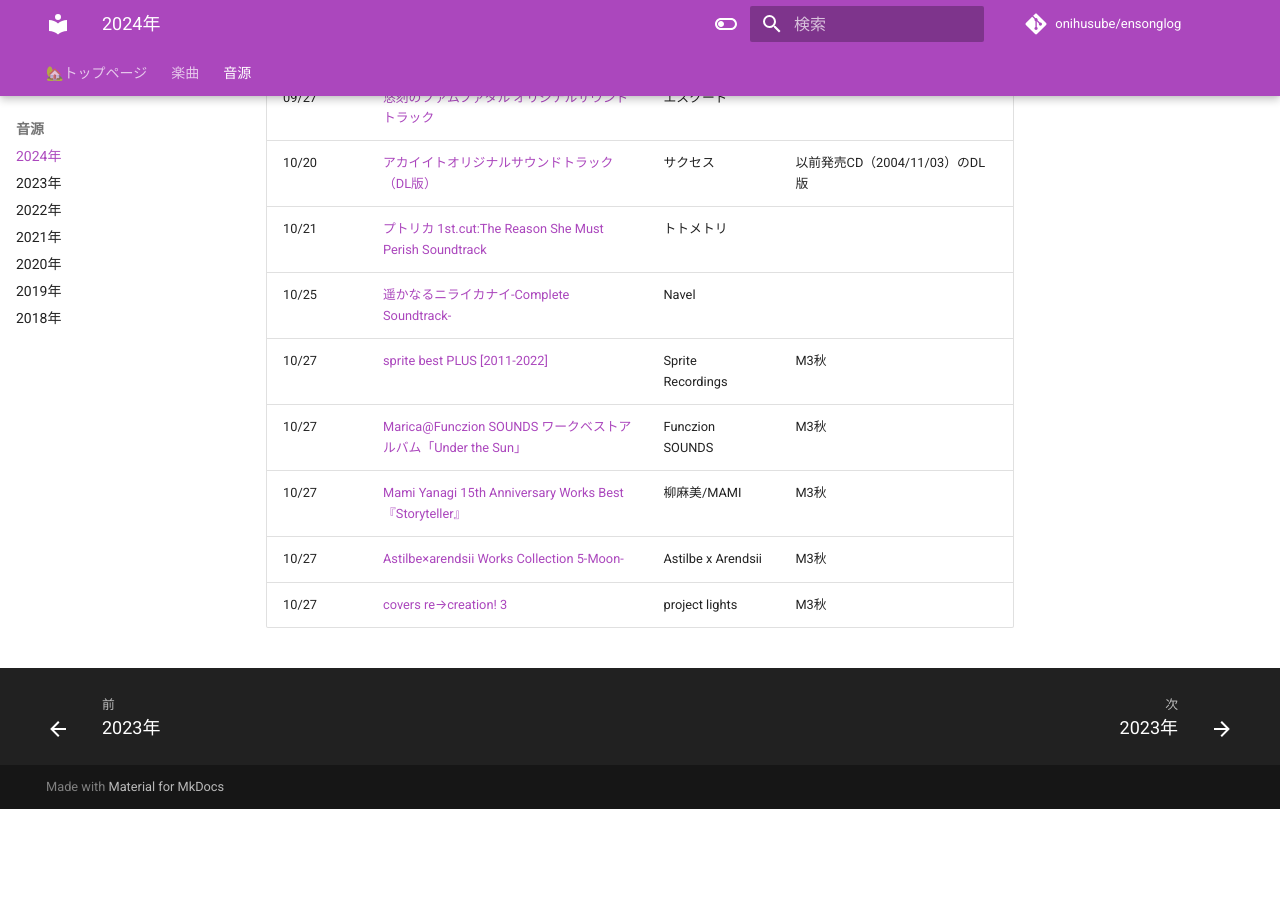
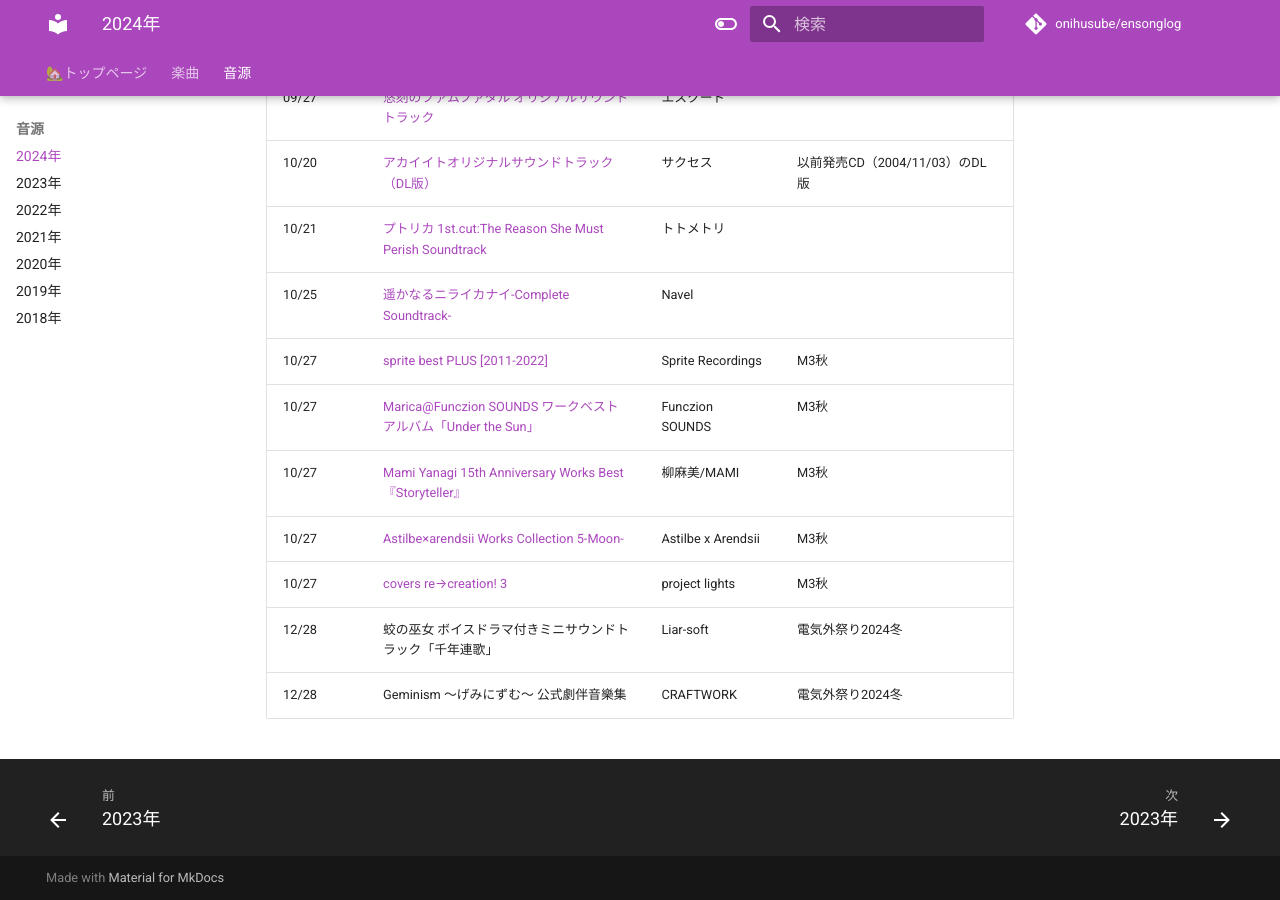
Before and after one commit to onihusube/ensonglog, an MkDocs documentation site: the page built from docs/2024/音源.md, in a window 1280 px wide and 900 px high, scrolled down 817 px. Built offline with MkDocs 1.6.1 and Material for MkDocs 9.7.7, drawn with Linux system fonts in a browser that asks for light colours; comment, search, counter and statistics services are not loaded; before the commit the page ends 1626 px from its top, so only the background shows below that.

Commit message:
電気外祭り関連追記

```diff
--- a/docs/2024/音源.md
+++ b/docs/2024/音源.md
@@ -26,3 +26,5 @@
 | 10/27 | [Mami Yanagi 15th Anniversary Works Best『Storyteller』](./%E9%9F%B3%E6%BA%90%E5%80%8B%E5%88%A5/Storyteller.md) | 柳麻美/MAMI | M3秋 |
 | 10/27 | [Astilbe×arendsii Works Collection 5-Moon-](./%E9%9F%B3%E6%BA%90%E5%80%8B%E5%88%A5/Astilbe%C3%97arendsii%20Works%20Collection%205-Moon-.md) | Astilbe x Arendsii | M3秋 |
 | 10/27 | [covers re→creation! 3](./%E9%9F%B3%E6%BA%90%E5%80%8B%E5%88%A5/covers%20re%E2%86%92creation!%203.md) | project lights | M3秋 |
+| 12/28 | 蛟の巫女 ボイスドラマ付きミニサウンドトラック「千年連歌」 | Liar-soft | 電気外祭り2024冬 |
+| 12/28 | Geminism ～げみにずむ～ 公式劇伴音樂集 | CRAFTWORK | 電気外祭り2024冬 |
```
Also changed, not shown: docs/2024/楽曲.md (+1 -1 lines).
